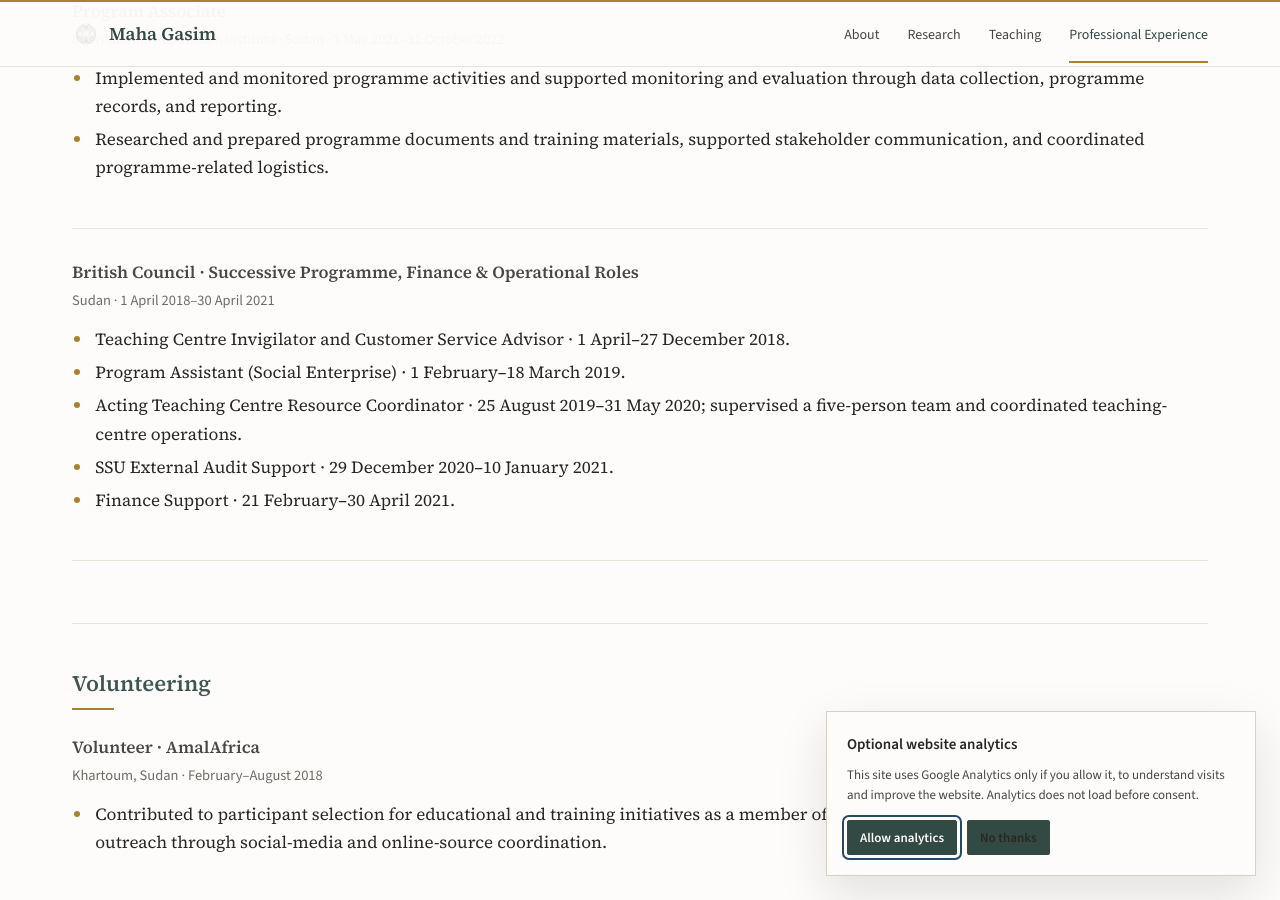
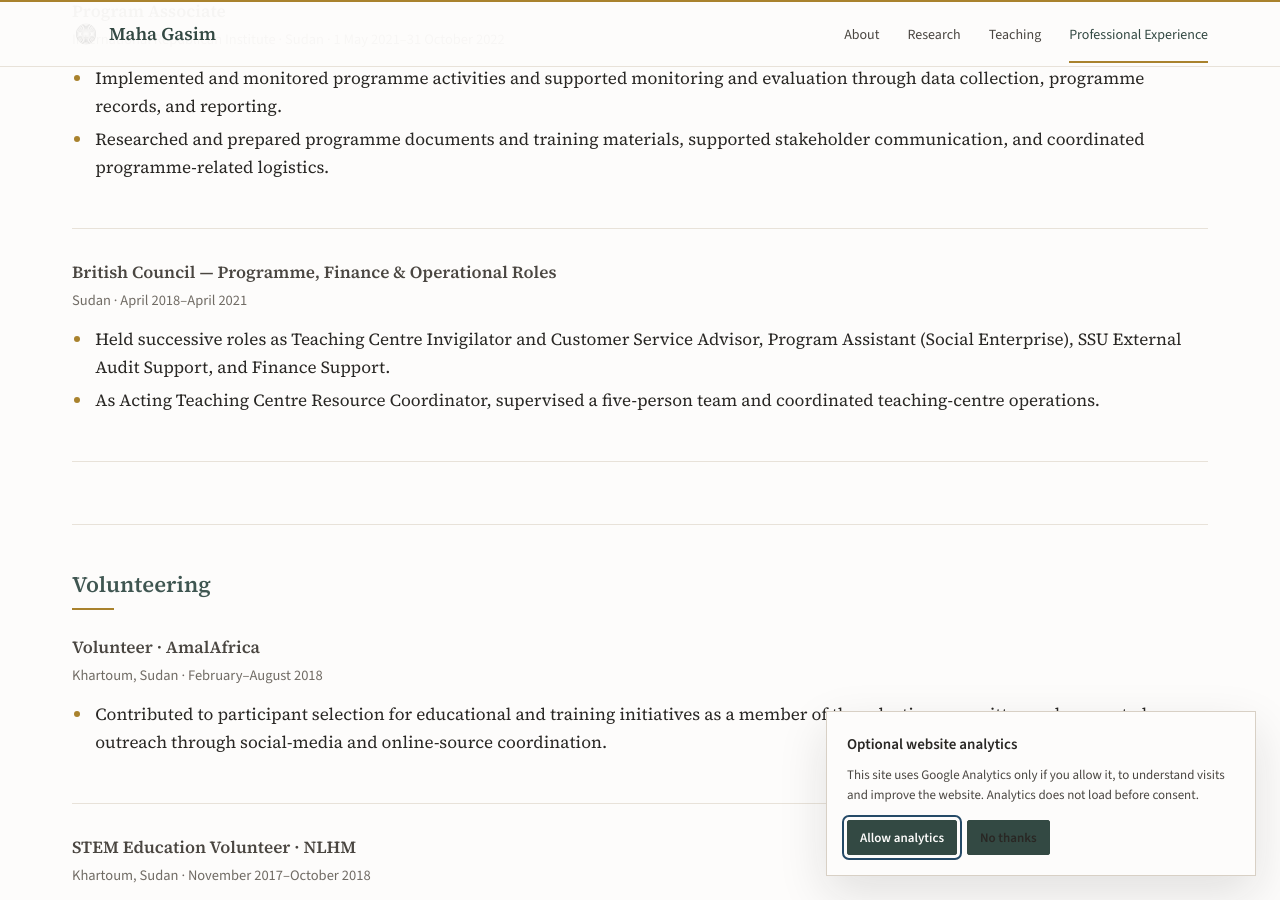
Before and after one commit to mahagasim/mahagasim.github.io, a Jekyll site: the page built from experience.md, in a window 1280 px wide and 900 px high, scrolled down 637 px. Built offline with Jekyll 4.4.1, drawn with Linux system fonts in a browser that asks for light colours.

Commit message:
Streamline earlier professional experience

```diff
--- a/experience.md
+++ b/experience.md
@@ -33,14 +33,11 @@ description: Selected professional experience in humanitarian data analysis, mon
 </div>
 
 <div class="entry">
-  <h3>British Council · Successive Programme, Finance &amp; Operational Roles</h3>
-  <p class="entry-meta">Sudan · 1 April 2018–30 April 2021</p>
+  <h3>British Council — Programme, Finance &amp; Operational Roles</h3>
+  <p class="entry-meta">Sudan · April 2018–April 2021</p>
   <ul>
-    <li>Teaching Centre Invigilator and Customer Service Advisor · 1 April–27 December 2018.</li>
-    <li>Program Assistant (Social Enterprise) · 1 February–18 March 2019.</li>
-    <li>Acting Teaching Centre Resource Coordinator · 25 August 2019–31 May 2020; supervised a five-person team and coordinated teaching-centre operations.</li>
-    <li>SSU External Audit Support · 29 December 2020–10 January 2021.</li>
-    <li>Finance Support · 21 February–30 April 2021.</li>
+    <li>Held successive roles as Teaching Centre Invigilator and Customer Service Advisor, Program Assistant (Social Enterprise), SSU External Audit Support, and Finance Support.</li>
+    <li>As Acting Teaching Centre Resource Coordinator, supervised a five-person team and coordinated teaching-centre operations.</li>
   </ul>
 </div>
 
```
